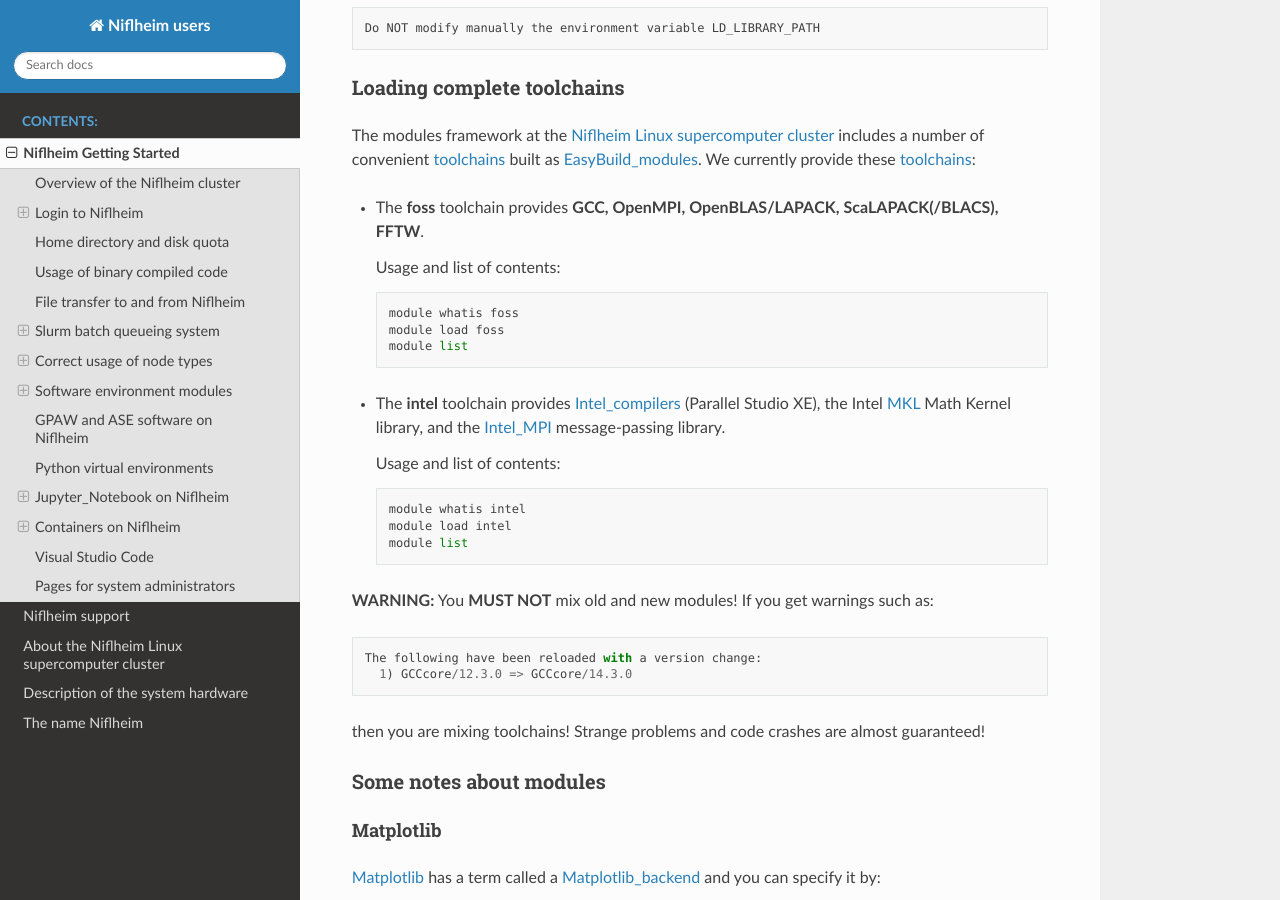
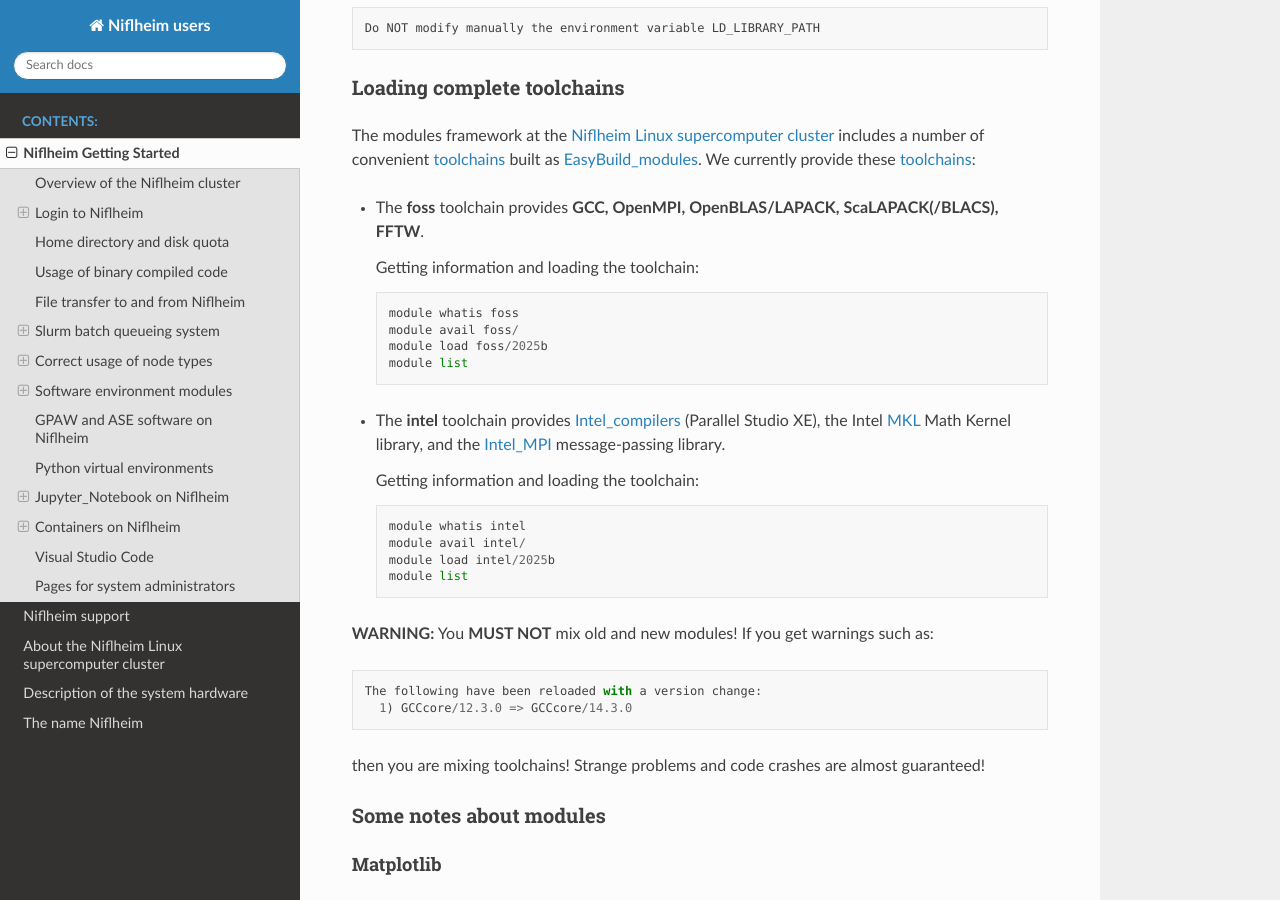
Before and after one commit to OleHolmNielsen/Niflheim_users, a Sphinx documentation site: the page built from docs/Niflheim_Getting_Started.rst, in a window 1280 px wide and 900 px high, scrolled down 15769 px. Built offline with Sphinx 7.4.7 and the Read the Docs theme 3.1.0, drawn with Linux system fonts in a browser that asks for light colours.

Commit message:
Toolchain info

```diff
--- a/docs/Niflheim_Getting_Started.rst
+++ b/docs/Niflheim_Getting_Started.rst
@@ -795,18 +795,20 @@ We currently provide these toolchains_:
 
 * The **foss** toolchain provides **GCC, OpenMPI, OpenBLAS/LAPACK, ScaLAPACK(/BLACS), FFTW**.
 
-  Usage and list of contents::
+  Getting information and loading the toolchain::
 
     module whatis foss
-    module load foss
+    module avail foss/
+    module load foss/2025b
     module list
 
 * The **intel** toolchain provides Intel_compilers_ (Parallel Studio XE), the Intel MKL_ Math Kernel library, and the Intel_MPI_ message-passing library.
 
-  Usage and list of contents::
+  Getting information and loading the toolchain::
 
     module whatis intel
-    module load intel
+    module avail intel/
+    module load intel/2025b
     module list
 
 **WARNING:**
```
